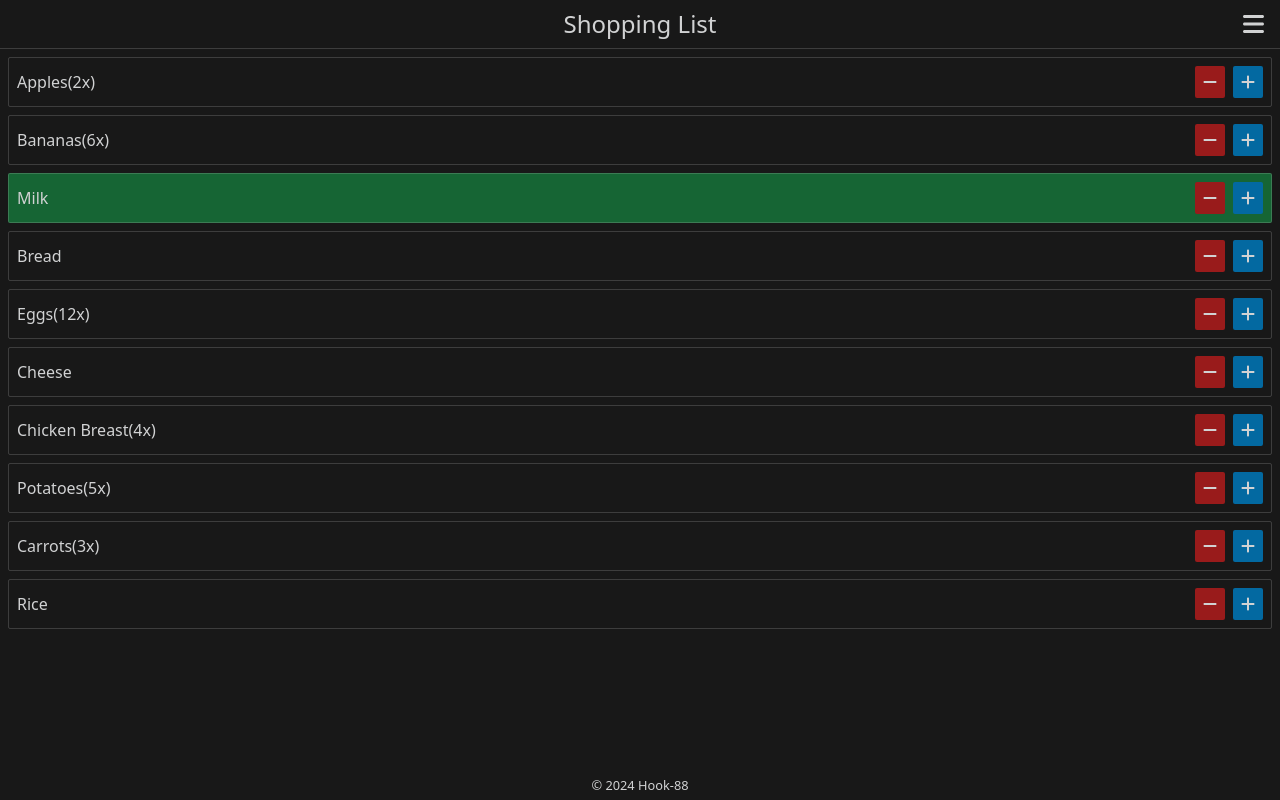
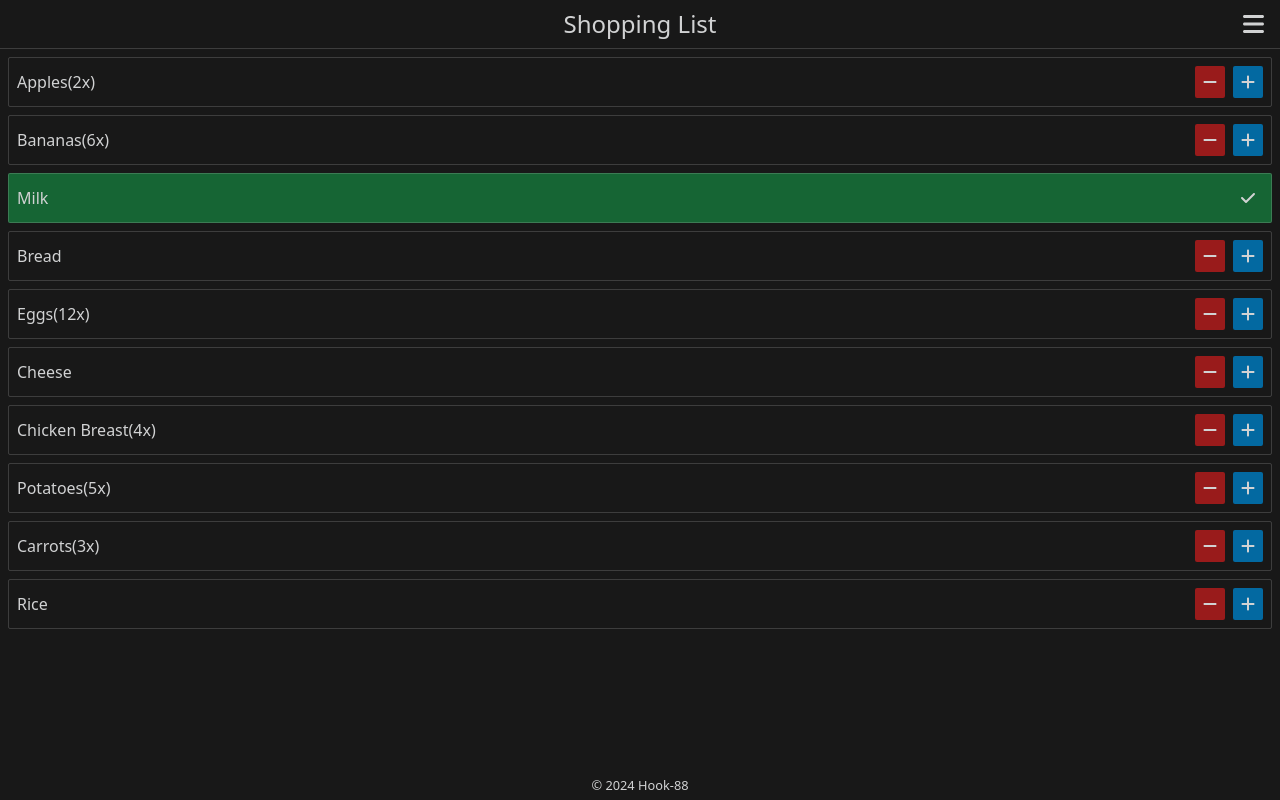
Before and after one commit to Hook-88/shopping-list, a Vue app: page / in a window 1280 px wide. Both pictures are taken after a click on the item "Milk". Built offline with nearby package versions, Linux system fonts and the light colour scheme; the HTML template or start-up script is replaced by a standard one.

Commit message:
improved styles on select item

```diff
--- a/src/components/Lists/ShoppingList/ShoppingItem.vue
+++ b/src/components/Lists/ShoppingList/ShoppingItem.vue
@@ -1,5 +1,5 @@
 <script setup lang="ts">
-import { faMinus, faPlus } from '@fortawesome/free-solid-svg-icons'
+import { faCheck, faMinus, faPlus } from '@fortawesome/free-solid-svg-icons'
 import { FontAwesomeIcon } from '@fortawesome/vue-fontawesome'
 import { useSelectId } from '@/stores/selectId'
 import { computed } from 'vue'
@@ -26,8 +26,6 @@ function handleClickItem() {
   selectIdStore.toggleSelect(props.item.id)
 }
 
-
-
 </script>
 
 <template>
@@ -35,7 +33,11 @@ function handleClickItem() {
     :class="isSelected && 'bg-green-800'">
     <h3>{{ item.name }}</h3>
     <span v-if="item.quantity > 1">({{ item.quantity }}x)</span>
-    <div class="flex gap-2 ml-auto">
+    <span v-if="isSelected" class="px-2 py-1 ml-auto">
+      <FontAwesomeIcon :icon="faCheck" />
+    </span>
+
+    <div v-else class="flex gap-2 ml-auto">
       <button class="px-2 py-1 rounded-sm bg-red-800">
         <FontAwesomeIcon :icon="faMinus" />
       </button>
```
